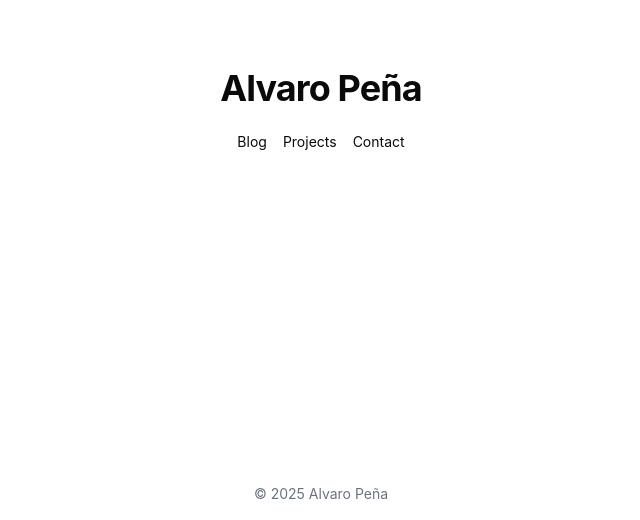
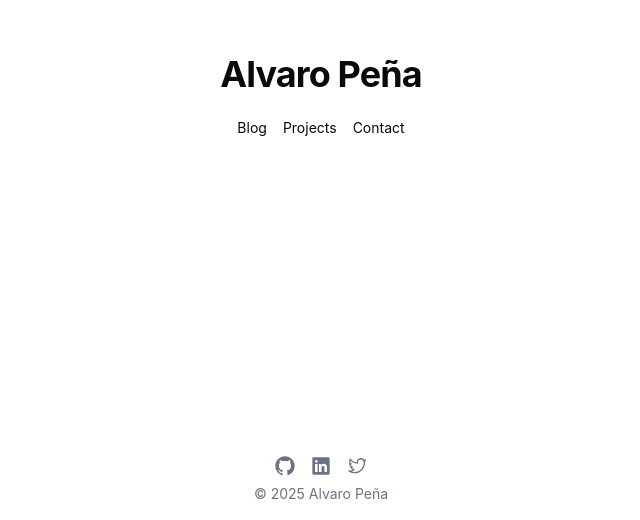
Before and after one commit to alvropena/alvropena.com, a Next.js app: page / in a window 1280 px wide. Shown: the part 280-800 px from the top of the page, without its empty margins (319-959 px from the left). Built offline with nearby package versions, Linux system fonts and the light colour scheme.

Commit message:
Add social media icons to the footer

```diff
--- a/app/layout.tsx
+++ b/app/layout.tsx
@@ -1,5 +1,6 @@
 import type { Metadata } from "next";
 import "./globals.css";
+import { GitHubLogoIcon, LinkedInLogoIcon, TwitterLogoIcon } from "@radix-ui/react-icons";
 
 export const metadata: Metadata = {
   title: "Alvaro Peña",
@@ -17,8 +18,34 @@ export default function RootLayout({
         <main className="flex items-center justify-center w-full">
           {children}
         </main>
-        <footer className="text-sm text-gray-500 w-full text-center">
-          © {new Date().getFullYear()} Alvaro Peña
+        <footer className="text-sm text-gray-500 w-full text-center space-y-2">
+          <div className="flex justify-center gap-4">
+            <a
+              href="https://github.com/alvropena"
+              target="_blank"
+              rel="noopener noreferrer"
+              className="hover:text-gray-700 transition-colors"
+            >
+              <GitHubLogoIcon width={20} height={20} />
+            </a>
+            <a
+              href="https://linkedin.com/in/alvropena"
+              target="_blank"
+              rel="noopener noreferrer"
+              className="hover:text-gray-700 transition-colors"
+            >
+              <LinkedInLogoIcon width={20} height={20} />
+            </a>
+            <a
+              href="https://twitter.com/alvropena"
+              target="_blank"
+              rel="noopener noreferrer"
+              className="hover:text-gray-700 transition-colors"
+            >
+              <TwitterLogoIcon width={20} height={20} />
+            </a>
+          </div>
+          <div>© {new Date().getFullYear()} Alvaro Peña</div>
         </footer>
       </body>
     </html>
```
